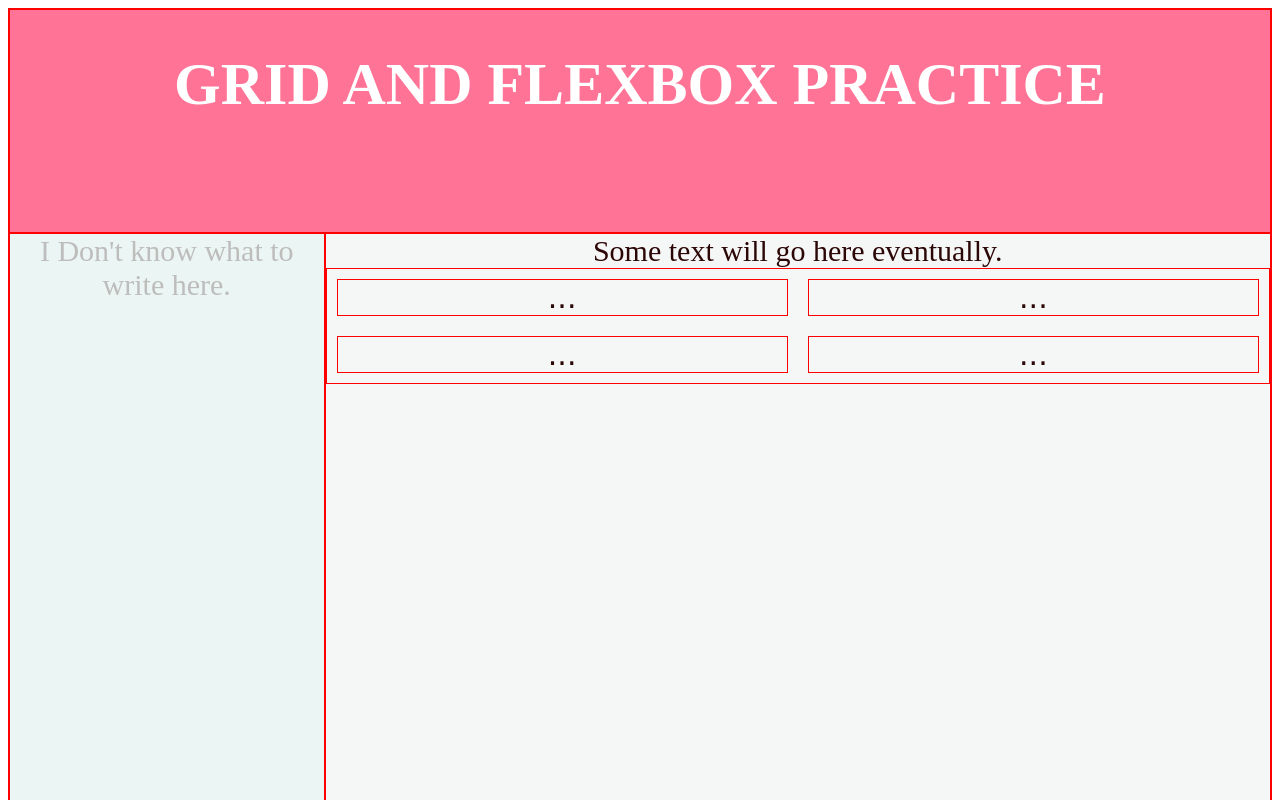
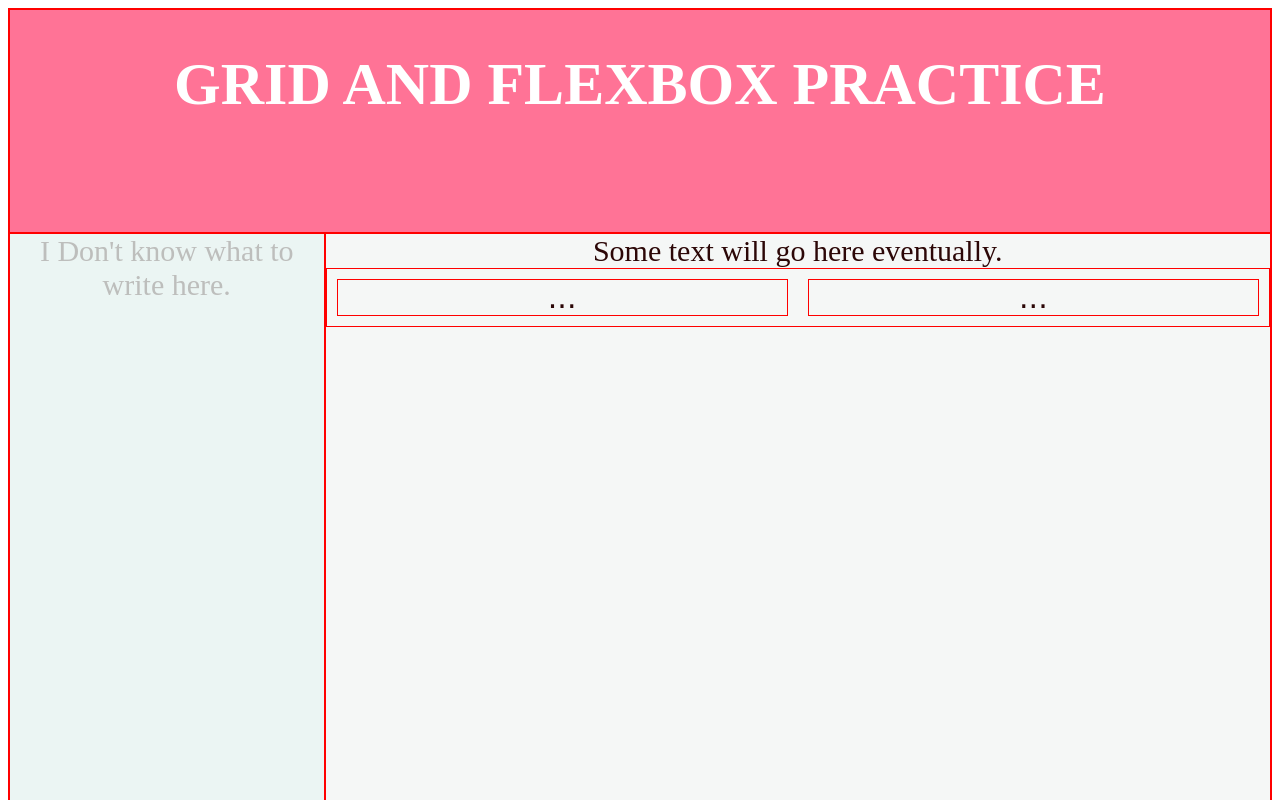
Before and after one commit to ssekhonn/grid-practice, a plain HTML site: page index.html in a window 1280 px wide. Shown: the top 800 px of the page. Drawn offline with Linux system fonts and the light colour scheme.

Commit message:
index.html

```diff
--- a/index.html
+++ b/index.html
@@ -19,13 +19,12 @@ Some text will go here eventually.
 <div class="flexcontainer">
         <div class="child">...</div>
         <div class="child">...</div>
-        <div class="child">...</div>
-        <div class="child">...</div>
 </div>
         </div>
         <div class="bottom">
 <h3>Thanks For Visiting</h3>
         </div>
     </div>
+
 </body>
 </html>
```
